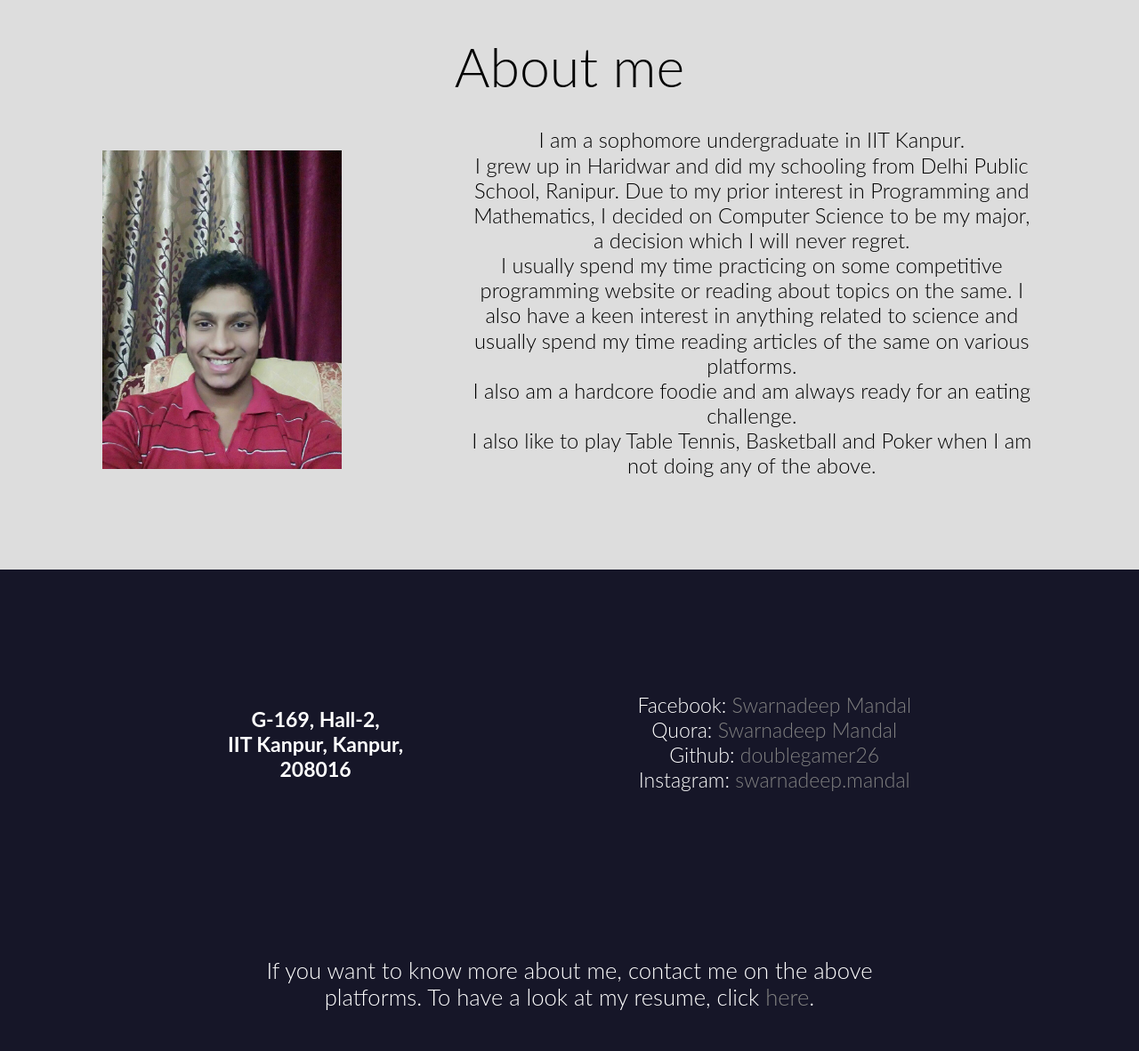
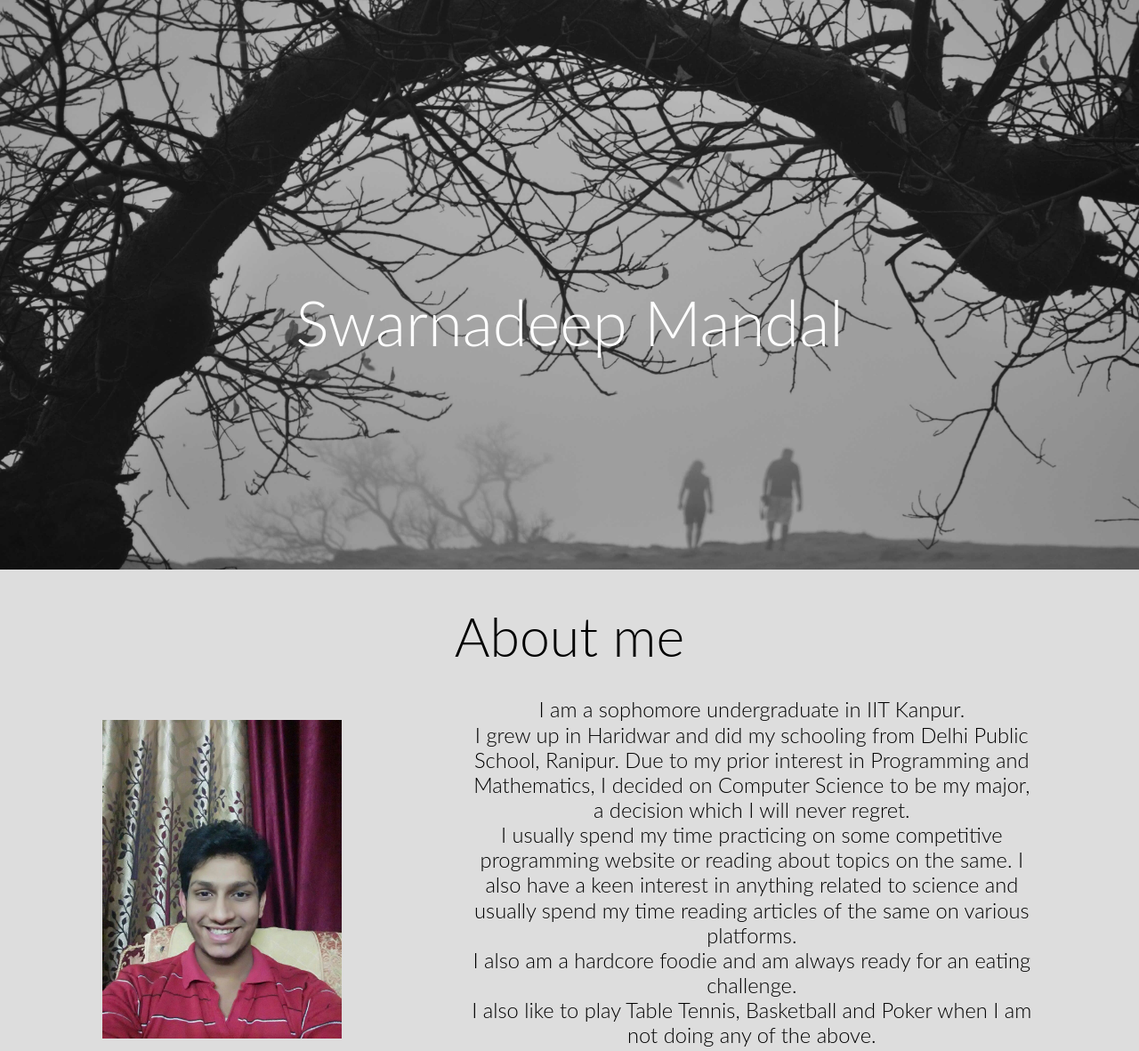
Before and after one commit to doublegamer26/doublegamer26.github.io, a plain HTML site: page index.html in a window 1280 px wide. Shown: the top 1181 px of the page at 89% size. Drawn offline with Linux system fonts and the light colour scheme.

Commit message:
Added Background and minor changes

```diff
--- a/index.html
+++ b/index.html
@@ -8,11 +8,11 @@
 </head>
 
 <body>
-	<!-- <div id="header">
+	<div id="header">
 		<div class = "container">
 			<h2><span id="name">Swarnadeep Mandal</span></h2>
 		</div>
-	</div> -->
+	</div>
 
 	<div class="about">
 		<section>
@@ -24,9 +24,9 @@
 		<h1>
 			<span id="aboutmestuff">
 				I am a sophomore undergraduate in IIT Kanpur.
-				</br>
-				I grew up in Haridwar and did my schooling from Delhi Public School, Ranipur. Due to my prior interest in Programming and Mathematics, I decided on Computer Science to be my major, a decision which I will never regret.</br>
-				I usually spend my time practicing on some competitive programming website or reading about topics on the same. I also have a keen interest in anything related to science and usually spend my time reading articles of the same on various platforms.</br>
+				<br>
+				I grew up in Haridwar and did my schooling from Delhi Public School, Ranipur. Due to my prior interest in Programming and Mathematics, I decided on Computer Science to be my major, a decision which I will never regret.<br>
+				I usually spend my time practicing on some competitive programming website or reading about topics on the same. I also have a keen interest in anything related to science and usually spend my time reading articles of the same on various platforms.<br>
 				I also am a hardcore foodie and am always ready for an eating challenge.<br>
 				I also like to play Table Tennis, Basketball and Poker when I am not doing any of the above.
 			</span>
@@ -46,7 +46,7 @@
 			</span>
 		</h2>
 		<h2>
-			<span id="resume">If you want to know more about me, contact me on the above platforms. To have a look at my resume, click <a href="./resume/Resume.pdf">here</a>.</span>
+			<span id="resume">If you want to know more about me, contact me on the above platforms. To have a look at my resume, click <a href="./resume/Resume-onepage.pdf">here</a>.</span>
 		</h2>
 	</div>
 </body>
--- a/mystyles.css
+++ b/mystyles.css
@@ -18,14 +18,14 @@ a {
 	background-repeat: no-repeat;
 	background-size: 100%;
 	background-position: 0% 65%;
-	background-image: url(images/back1.jpg);
+	background-image: url(images/pic6.jpg);
 	position: relative;
 }
 
 #name {
-	color: #ffffff;
+	color: white;
 	position: relative;
-	top: 33vw;
+	top: 25vw;
 	display: block;
 	font-weight: 300;
 	font-family: 'Lato', sans-serif;
@@ -36,7 +36,7 @@ a {
 .about {
 	background-color: #ddd;
 	width: 100%;
-	height: 50vw;
+	height: 55vw;
 	text-align: center;
 	font-family: 'Lato', sans-serif;
 	color: black;
@@ -88,7 +88,7 @@ a {
 	position: absolute;
 	float: left;
 	font-size: 1.8vw;
-	margin-top: 12vw;
+	margin-top: 15vw;
 	margin-left: 20vw;
 }
 
@@ -97,7 +97,7 @@ a {
 	position: relative;
 	float: right;
 	font-size: 1.8vw;
-	margin-top: 10.8vw;
+	margin-top: 13vw;
 	margin-right: 20vw;
 	font-weight: 300;
 }
```
Also changed, not shown: images/pic6.jpg (renamed from images/pic6.JPG), 2 other files.
